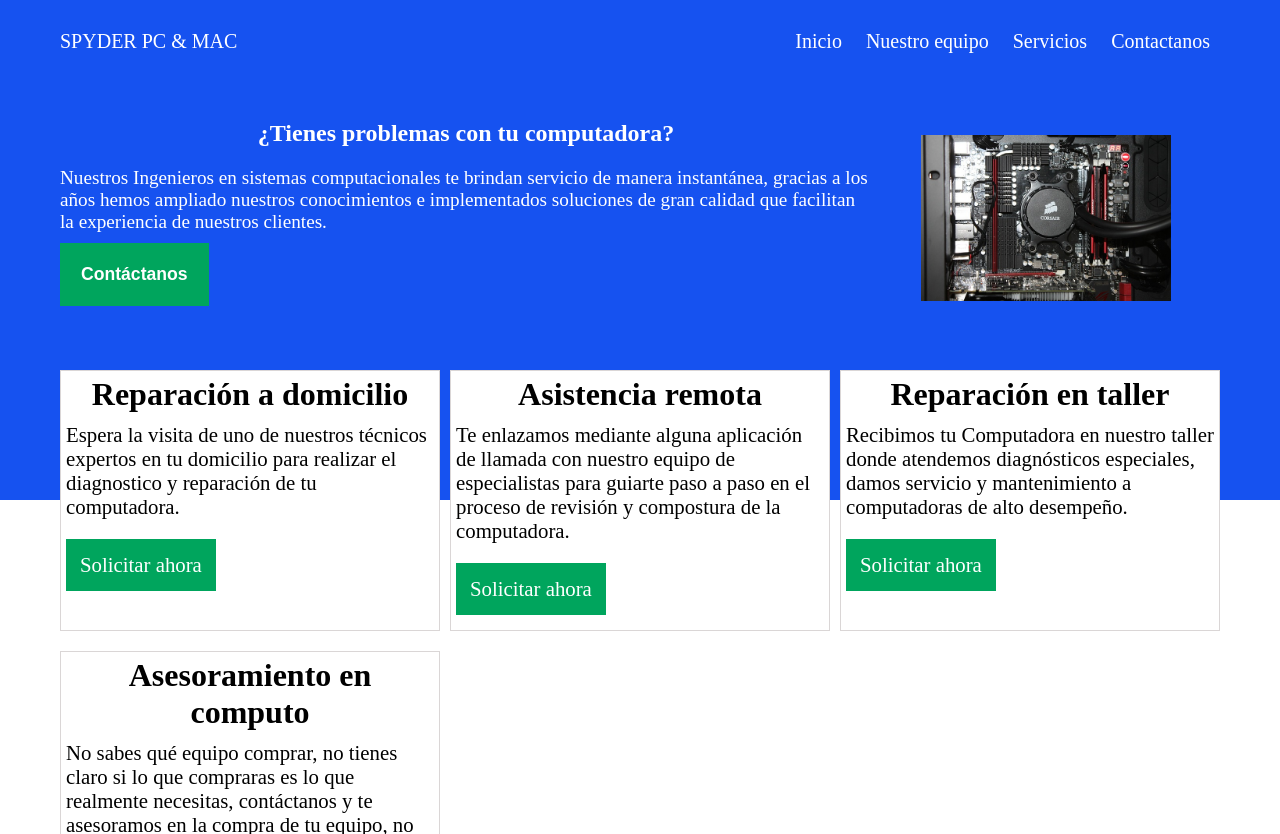
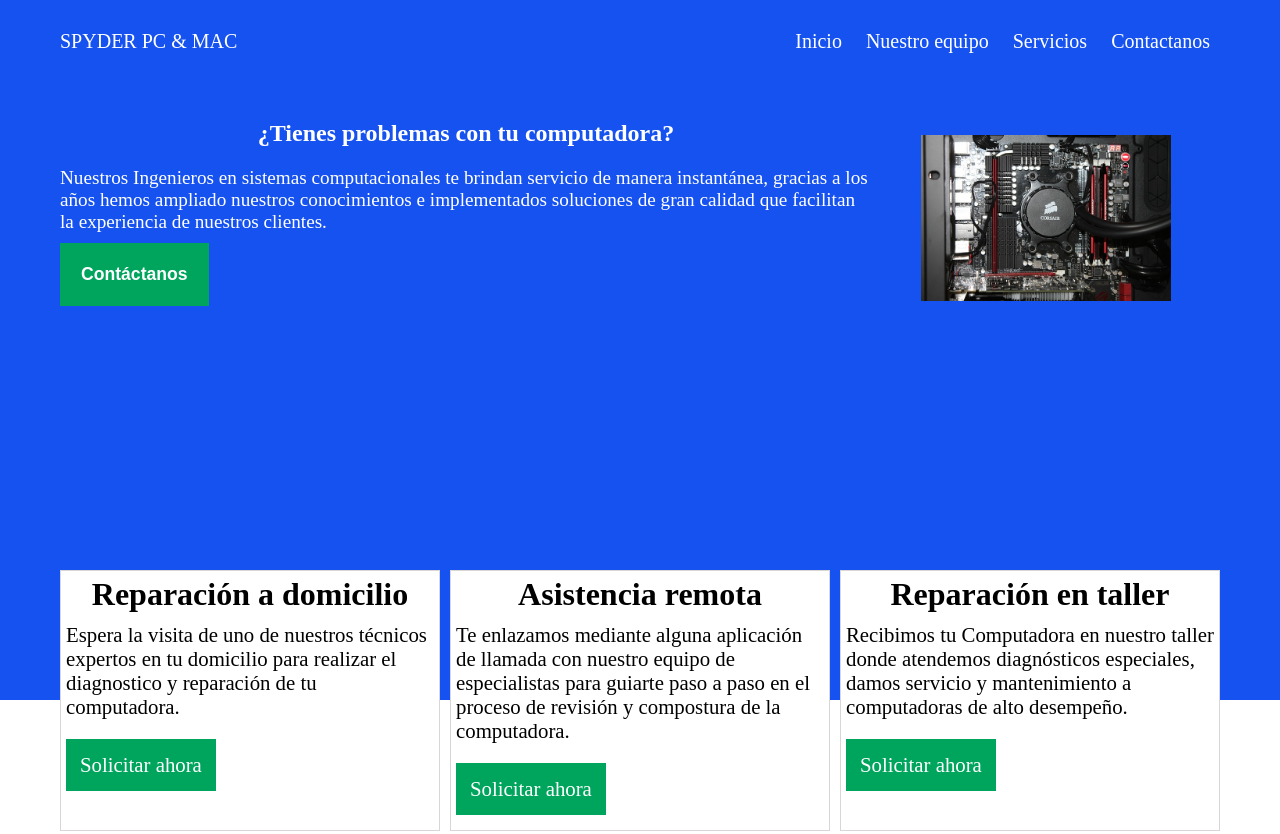
Before and after one commit to Jorge-Lpez/Spyder-pc, a plain HTML site: page Spyder-PC/index.html in a window 1280 px wide. Shown: the top 834 px of the page. Drawn offline with nearby package versions, Linux system fonts and the light colour scheme; some packages are replaced by stand-ins of ours; a script that the page names is missing.

Commit message:
Tamaño info-principal

```diff
--- a/Spyder-PC/public/css/estilos.css
+++ b/Spyder-PC/public/css/estilos.css
@@ -516,10 +516,6 @@ details ul{
 
 @media screen and (min-width: 768px){
 
-    .info-principal{
-        height: 500px;
-    }
-
     .contactanos h2{
         margin-top: 10px;
     }
```
